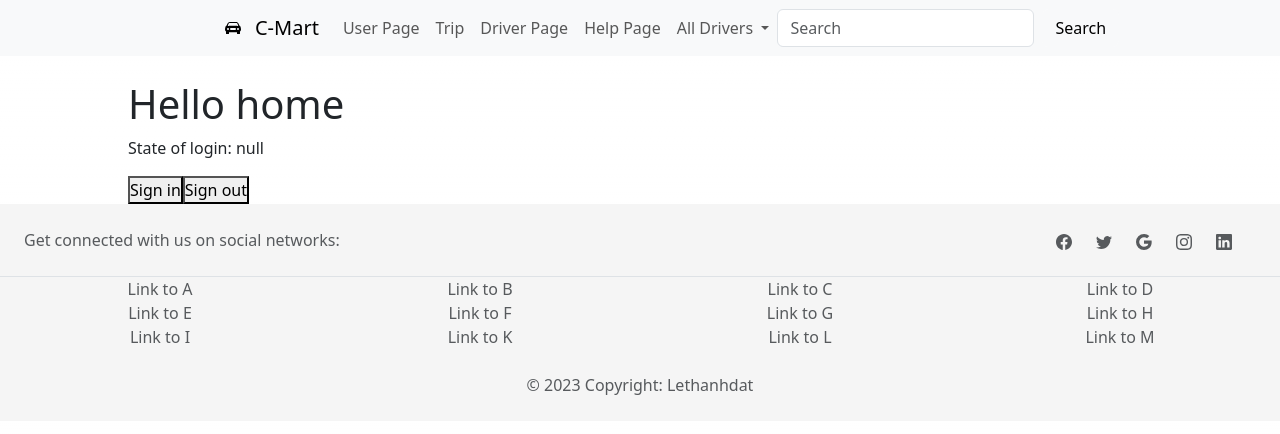
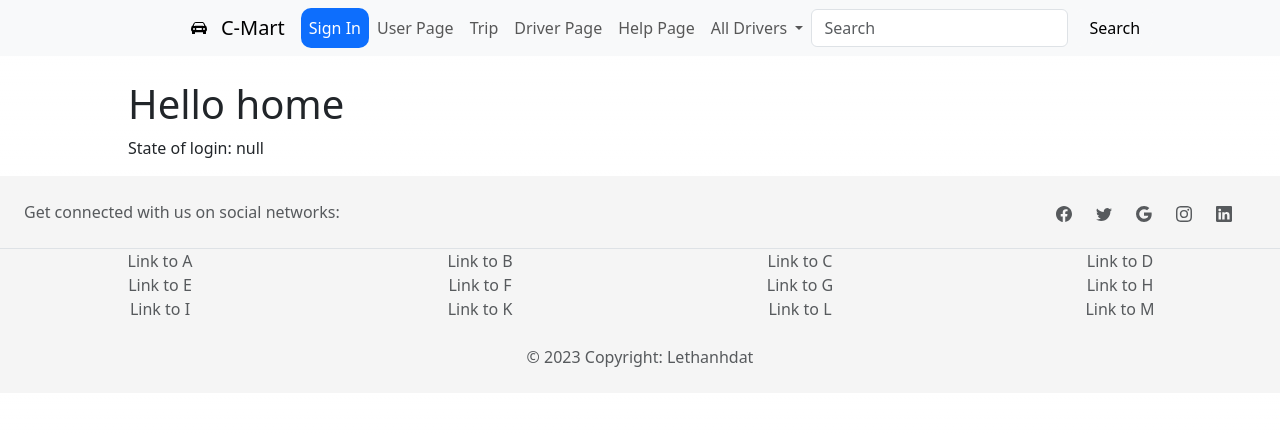
Before and after one commit to dreemurgithub/next_auth_rideshare_fe, a Next.js app: page / in a window 1280 px wide. Shown: the top 434 px of the page. Built offline with nearby package versions, Linux system fonts and the light colour scheme; no server answers.

Commit message:
put sign in/out on navbar

```diff
--- a/src/components/navbar.tsx
+++ b/src/components/navbar.tsx
@@ -1,43 +1,45 @@
 import Link from 'next/link'
 import {useEffect, useState} from "react";
+import {useSession, signIn, signOut} from "next-auth/react";
 
 export default function Navbar() {
-    const [state,setState] = useState({
-        bs_theme:'dark',
+    const [state, setState] = useState({
+        bs_theme: 'dark',
         classN: 'bg-dark',
-        height:'0vh'
+        height: '0vh'
     })
-    useEffect(()=>{
-        if(window.screen.width<993) setState({
-            bs_theme:'',
+    useEffect(() => {
+        if (window.screen.width < 993) setState({
+            bs_theme: '',
             classN: '',
-            height:'0vh'
+            height: '0vh'
         })
-    },[])
+    }, [])
 
     return <>
-        <nav id={'navbar'} className={`navbar navbar-expand-lg bg-body-tertiary ${state.bs_theme}`} data-bs-theme={state.bs_theme}>
+        <nav id={'navbar'} className={`navbar navbar-expand-lg bg-body-tertiary ${state.bs_theme}`}
+             data-bs-theme={state.bs_theme}>
             <div>
                 <div className={'container-fluid '}>
                     <button className="navbar-toggler" type="button" data-bs-toggle="collapse"
-                            data-bs-target="#navbar-nav" data-bs-theme={state.bs_theme} onClick={ ()=> {
-                        if(state.bs_theme!=='dark') setState({
-                            bs_theme:'dark',
+                            data-bs-target="#navbar-nav" data-bs-theme={state.bs_theme} onClick={() => {
+                        if (state.bs_theme !== 'dark') setState({
+                            bs_theme: 'dark',
                             classN: 'bg-dark',
-                            height:'80vh'
+                            height: '80vh'
                         })
-                        if(state.bs_theme!=='') setState({
-                            bs_theme:'',
+                        if (state.bs_theme !== '') setState({
+                            bs_theme: '',
                             classN: '',
-                            height:'0vh'
+                            height: '0vh'
                         })
-                    } }
+                    }}
                             aria-controls="navbar-nav" aria-expanded="false" aria-label="Toggle navigation">
                         <span className="navbar-toggler-icon"></span>
                     </button>
 
                     <Nav_collapse/>
-                    <div style={ { height: state.height} }></div>
+                    <div style={{height: state.height}}></div>
                 </div>
             </div>
         </nav>
@@ -45,24 +47,35 @@ export default function Navbar() {
 }
 
 function Nav_collapse() {
+    const {data: session} = useSession()
+
     return <>
         <div className={'collapse navbar-collapse'} id="navbar-nav">
             <Link className={'navbar-brand nav-link'} href={'/'}>
                 <svg xmlns="http://www.w3.org/2000/svg" width="50" height="50" fill="currentColor"
-                     className="bi bi-car-front-fill " viewBox="0 0 50 50" style={ { marginBottom:'-1.5em',marginRight:'-1em' } }>
+                     className="bi bi-car-front-fill " viewBox="0 0 50 50"
+                     style={{marginBottom: '-1.5em', marginRight: '-1em'}}>
                     <path
                         d="M2.52 3.515A2.5 2.5 0 0 1 4.82 2h6.362c1 0 1.904.596 2.298 1.515l.792 1.848c.075.175.21.319.38.404.5.25.855.715.965 1.262l.335 1.679c.033.161.049.325.049.49v.413c0 .814-.39 1.543-1 1.997V13.5a.5.5 0 0 1-.5.5h-2a.5.5 0 0 1-.5-.5v-1.338c-1.292.048-2.745.088-4 .088s-2.708-.04-4-.088V13.5a.5.5 0 0 1-.5.5h-2a.5.5 0 0 1-.5-.5v-1.892c-.61-.454-1-1.183-1-1.997v-.413a2.5 2.5 0 0 1 .049-.49l.335-1.68c.11-.546.465-1.012.964-1.261a.807.807 0 0 0 .381-.404l.792-1.848ZM3 10a1 1 0 1 0 0-2 1 1 0 0 0 0 2Zm10 0a1 1 0 1 0 0-2 1 1 0 0 0 0 2ZM6 8a1 1 0 0 0 0 2h4a1 1 0 1 0 0-2H6ZM2.906 5.189a.51.51 0 0 0 .497.731c.91-.073 3.35-.17 4.597-.17 1.247 0 3.688.097 4.597.17a.51.51 0 0 0 .497-.731l-.956-1.913A.5.5 0 0 0 11.691 3H4.309a.5.5 0 0 0-.447.276L2.906 5.19Z"/>
-                </svg>C-Mart</Link>
+                </svg>
+                C-Mart</Link>
+
             <ul className="navbar-nav me-auto mb-2 mb-lg-0">
+                <li className={'nav-item'}>
+                    {(session) ?
+                        <span className="nav-link" onClick={() => signOut()} style={{backgroundColor:'#6610f2',borderRadius:'10px',color:'white',cursor:'pointer'} }>Sign Out</span> :
+                        <span className="nav-link" onClick={() => signIn()} style={{backgroundColor:'#0d6efd',borderRadius:'10px',color:'white',cursor:'pointer'} }>Sign In</span>}
+                </li>
                 <li className={'nav-item'}><Link className={'nav-link'} href={'/user'}>User Page</Link></li>
                 <li className={'nav-item'}><Link className={'nav-link'} href={'/trip'}>Trip</Link></li>
                 <li className={'nav-item'}><Link className={'nav-link'} href={'/driver'}>Driver Page</Link></li>
                 <li className={'nav-item'}><Link className={'nav-link'} href={'/help'}>Help Page</Link></li>
+
                 <div className="dropdown">
                     <Link href={'#'} className="dropdown-toggle nav-link" role="button"
                           data-bs-toggle="dropdown" aria-expanded="false">
                         All Drivers </Link>
-                    <ul className="dropdown-menu" style={{marginLeft: '1em'}}>
+                    <ul className="dropdown-menu" style={ {textAlign:'center'} }>
                         <li className={'nav-item'}><Link className="dropdown-item" href="/driver/lethanhdat1993">Driver
                             lethanhdat1993</Link></li>
                         <li className={'nav-item'}><Link className="dropdown-item" href="/driver/lethanhdat1994">Driver
@@ -82,6 +95,7 @@ function Nav_collapse() {
                 <button className="btn btn btn-light">Search</button>
             </div>
 
+
         </div>
     </>
 }
--- a/src/components/user_driver/submit_form.tsx
+++ b/src/components/user_driver/submit_form.tsx
@@ -118,12 +118,12 @@ export default function Driver_form({any_session, driver, location}: {
                     <div className="btn-group" style={{width: '90%'}}>
                         <button type="submit" className="btn btn-primary" onClick={user_submit}>Submit</button>
                         <Link href={'/user'} className="btn btn-success" target='_blank'>User</Link>
-                        <button className="btn btn-outline-dark" onClick={() => signOut()}>Signout</button>
+                        {/*<button className="btn btn-outline-dark" onClick={() => signOut()}>Signout</button>*/}
                     </div>
                 </div>
 
             </div> : <div style={ {display:'flex',justifyContent:'center'} }>
-                <button className="btn btn-outline-dark" onClick={() => signIn()}>Signin</button>
+                {/*<button className="btn btn-outline-dark" onClick={() => signIn()}>Signin</button>*/}
             </div>
             }
 
--- a/src/pages/driver/index.tsx
+++ b/src/pages/driver/index.tsx
@@ -16,13 +16,13 @@ export default function Driver({server_data} : {server_data : any  } ){
 
     if(session) return <>
         <h2>Driver page</h2>
-        <button onClick={()=>signOut()}>Sign out</button>
+        {/*<button onClick={()=>signOut()}>Sign out</button>*/}
         <p>{JSON.stringify(server_data)}</p>
         <p>{JSON.stringify(session)}</p>
     </>
     else return <>
         <h1>Please Sign in to use this</h1>
-        <button onClick={()=>signIn()}>Sign in</button>
+        {/*<button onClick={()=>signIn()}>Sign in</button>*/}
 
     </>
 }
--- a/src/pages/index.tsx
+++ b/src/pages/index.tsx
@@ -7,7 +7,7 @@ export default function Home() {
   return <>
     <h1>Hello home</h1>
     <p>State of login: {JSON.stringify(session)} </p>
-    <button onClick={()=>signIn()}>Sign in</button>
-    <button onClick={()=>signOut()}>Sign out</button>
+    {/*<button onClick={()=>signIn()}>Sign in</button>*/}
+    {/*<button onClick={()=>signOut()}>Sign out</button>*/}
   </>
 }
--- a/src/pages/user/index.tsx
+++ b/src/pages/user/index.tsx
@@ -16,6 +16,6 @@ export default function User(){
     </>
     else return <>
         <h2>Please Sign in to use this</h2>
-        <button onClick={()=>signIn()}>Sign in</button>
+        {/*<button onClick={()=>signIn()}>Sign in</button>*/}
     </>
 }
--- a/src/styles/globals.css
+++ b/src/styles/globals.css
@@ -96,11 +96,11 @@ a {
   #navbar {
     /*width: 25em;*/
     /*padding-bottom: 60vh;*/
-
+    text-align: center;
   }
-  #navbar>div {
+  #navbar>div{
     margin-left: 1em;
-
+    margin-right: 1em;
   }
 }
 
```
Also changed, not shown: src/pages/trip/index.tsx (+4 -4 lines).
